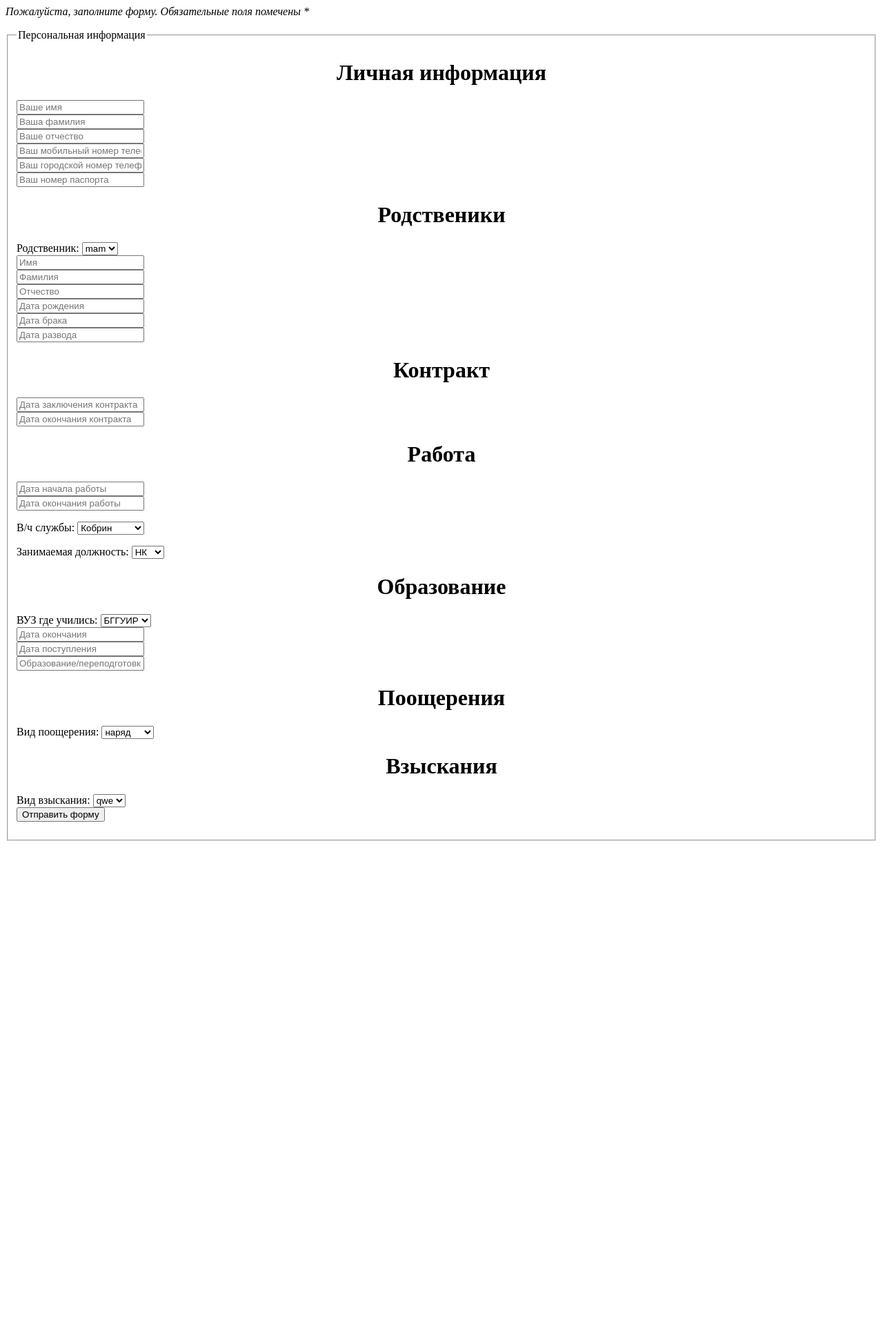
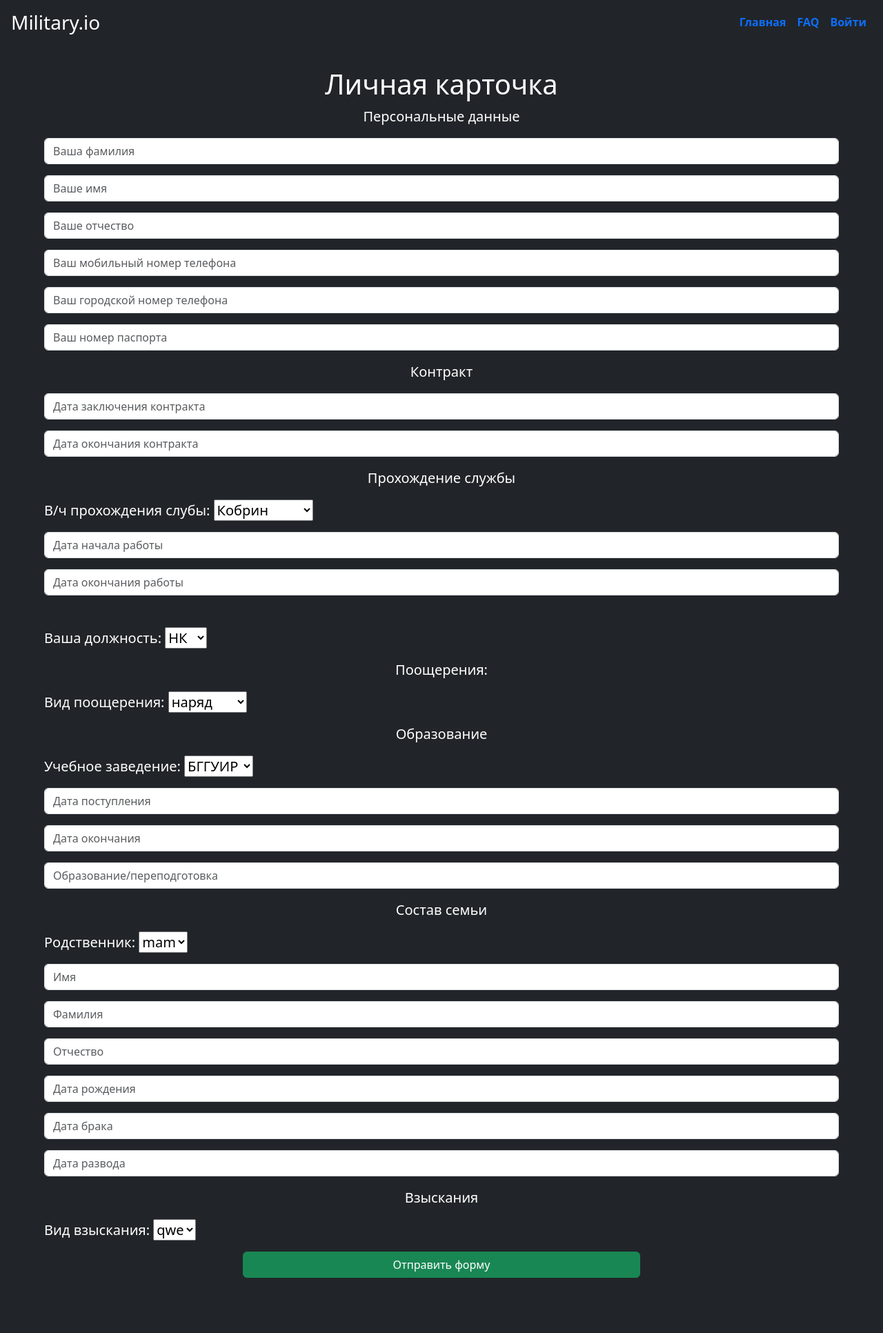
Before and after one commit to gadalka-valodzia/Django, a Django app: page /user/ in a window 1280 px wide. Shown: the whole page at 69% size. Before the commit the page ends 1219 px from the top, so only its background shows below. Run offline with Django 4.2, Linux system fonts and the light colour scheme; data comes from the database, SQL or seed files in the repository; both versions use the stored data as it was after the commit; some libraries are stand-ins or nearby versions.

Commit message:
Осталась проверка и доработка

```diff
--- a/djangoProject/urls.py
+++ b/djangoProject/urls.py
@@ -22,9 +22,9 @@ admin.site.index_title = 'Панель администрирования'
 urlpatterns = [
     path('admin/', admin.site.urls,name = 'admin'),
     path('user/',views.User_index,name='user'),
-    # path('', views.Main_index,name='home'),
-    # path('FAQ/', views.FAQ_index,name = 'about'),
-    # path('test/', views.Test_index,name = 'test'),
+    path('', views.Main_index,name='home'),
+    path('FAQ/', views.FAQ_index,name = 'about'),
+    path('test/', views.Test_index,name = 'test'),
 
 
 
--- a/templates/djangoProject/user.html
+++ b/templates/djangoProject/user.html
@@ -1,73 +1,169 @@
-<p><i>Пожалуйста, заполните форму. Обязательные поля помечены </i><em>*</em></p>
+{% load static %}
+<!DOCTYPE html>
+<html lang="ru" class="h-auto">
+<head>
+    <meta charset="utf-8">
+
+    <title>Military.io</title>
+    <link rel="canonical" href="https://getbootstrap.com/docs/5.3/examples/cover/">
+    <link rel="stylesheet" href="{% static 'css/bootstrap.min.css' %}">
+    <style>
+        .bd-placeholder-img {
+            font-size: 1.125rem;
+            text-anchor: middle;
+            -webkit-user-select: none;
+            -moz-user-select: none;
+            user-select: none;
+        }
+
+        @media (min-width: 768px) {
+            .bd-placeholder-img-lg {
+                font-size: 3.5rem;
+            }
+        }
+
+        .b-example-divider {
+            height: 3rem;
+            background-color: rgba(0, 0, 0, .1);
+            border: solid rgba(0, 0, 0, .15);
+            border-width: 1px 0;
+            box-shadow: inset 0 .5em 1.5em rgba(0, 0, 0, .1), inset 0 .125em .5em rgba(0, 0, 0, .15);
+        }
+
+        .b-example-vr {
+            flex-shrink: 0;
+            width: 1.5rem;
+            height: 100vh;
+        }
+
+        .bi {
+            vertical-align: -.125em;
+            fill: currentColor;
+        }
+
+        .nav-scroller {
+            position: relative;
+            z-index: 2;
+            height: 2.75rem;
+            overflow-y: hidden;
+        }
+
+        .nav-scroller .nav {
+            display: flex;
+            flex-wrap: nowrap;
+            padding-bottom: 1rem;
+            margin-top: -1px;
+            overflow-x: auto;
+            text-align: center;
+            white-space: nowrap;
+            -webkit-overflow-scrolling: touch;
+        }
+    </style>
+    <link href="{% static 'cover.css' %}" rel="stylesheet">
+</head>
+
+
+<body class="d-flex h-100 text-center text-bg-dark">
+<div class="cover-container d-flex w-100 h-100 p-3 mx-auto flex-column">
+    <header class="mb-auto">
+        <div>
+            <h3 class="float-md-start mb-0">Military.io</h3>
+            <nav class="nav nav-masthead justify-content-center float-md-end">
+                <a class="nav-link fw-bold py-1 px-2" aria-current="page" href="{% url 'home' %}">Главная</a>
+                <a class="nav-link fw-bold py-1 px-2" href="{% url 'about' %}">FAQ</a>
+                <a class="nav-link fw-bold py-1 px-2" href="{% url 'admin:index' %}">Войти</a>
+            </nav>
+        </div>
+    </header>
+
+    <main class="px-5 py-md-5">
+        <h1>Личная карточка</h1>
         <fieldset>
-    <legend>Персональная информация</legend>
-    <form method="POST"> {% csrf_token %} {# форма будет чтото отправлять на сервер #}
-        <h1 align="center">Личная информация</h1>
-        {{ form.name }}<br>
-        {{ form.surname }}<br>
-        {{ form.patronymic }}<br>
-        {{ form.self_phone_number }}<br>
-        {{ form.home_phone_number }}<br>
-        {{ form.passport_number }}<br>
+            <form method="POST"> {% csrf_token %}
+                <p class="lead">Персональные данные</p>
+                <p class="lead">{{ form.surname }}</p>
+                <p class="lead">{{ form.name }}</p>
+                <p class="lead">{{ form.patronymic }}</p>
+                <p class="lead">{{ form.self_phone_number }}</p>
+                <p class="lead">{{ form.home_phone_number }}</p>
+                <p class="lead">{{ form.passport_number }}</p>
+                <p class="lead" >Контракт</p>
+                <p class="lead">{{ form_contract.data_zukluchenie }}</p>
+                <p class="lead">{{ form_contract.data_okonchanie }}</p>
+                <p class="lead">Прохождение службы</p>
+                <p class="lead" align="left">В/ч прохождения слубы:
+                <select name="name_mecto">
+                {% for el in mesto %}
+                    <option value="{{el}}" > {{ el }}</option>
+                {% endfor %}
+                </select>
+                </p>
+                <p class="lead">{{ form_work.data_start_work }}</p>
+                <p class="lead"> {{ form_work.data_end_work }}<br></p>
+                <p class="lead" align="left">Ваша должность:
+                <select name="name_dolzhnost">
+                {% for el in dolzhnost %}
+                    <option value="{{el}}" > {{ el }}</option>
+                {% endfor %}
+                </select>
+                </p>
+                <p class="lead">Поощерения:</p>
+                <p class="lead" align="left">Вид поощерения:
+                <select name="name_promotion">
+                {% for el in promotion %}
+                <option value="{{el}}" > {{ el }}</option>
+                {% endfor %}
+                </select>
+                </p>
 
-        <h1 align="center">Родственики</h1>
-        <p>Родственник:
+                <p class="lead">Образование</p>
+                <p class="lead" align="left">Учебное заведение:
+                <select name="name_vuz">
+                {% for el in vid_zaved %}
+                    <option value="{{el}}" > {{ el }}</option>
+                {% endfor %}
+                </select>
+                </p>
+                <p class="lead">{{ form_obraz.date_postuplen }}</p>
+                <p class="lead">{{ form_obraz.date_okonch }}</p>
+                <p class="lead">{{ form_obraz.obrazovanie_perepodgotovka }}</p>
+
+                <p class="lead">Состав семьи</p>
+                <p class="lead" align="left">Родственник:
                 <select name="name_rodstvennik">
                 {% for el in rod %}
                     <option value="{{el}}" > {{ el }}</option>
                 {% endfor %}
-        </select><br>
-        {{form_rodstvennik.name_rod }}<br>
-        {{ form_rodstvennik.surname_rod}}<br>
-        {{ form_rodstvennik.patronomyc_rod}}<br>
-        {{ form_rodstvennik.date_born}}<br>
-        {{ form_rodstvennik.date_brak}}<br>
-        {{ form_rodstvennik.date_razvod}}<br>
-        <h1  align="center">Контракт</h1>
-        {{ form_contract.data_zukluchenie }}<br>
-        {{ form_contract.data_okonchanie }}<br>
-        <h1 align="center">Работа</h1>
-        {{ form_work.data_start_work }}<br>
-        {{ form_work.data_end_work }}<br>
-        <p>В/ч службы:
-        <select name="name_mecto">
-        {% for el in mesto %}
-            <option value="{{el}}" > {{ el }}</option>
-        {% endfor %}
-        </select><br>
-        <p>Занимаемая должность:
-        <select name="name_dolzhnost">
-        {% for el in dolzhnost %}
-            <option value="{{el}}" > {{ el }}</option>
-        {% endfor %}
-        </select><br>
-        <h1 align="center">Образование</h1>
-        <p>ВУЗ где учились:
-        <select name="name_vuz">
-        {% for el in vid_zaved %}
-            <option value="{{el}}" > {{ el }}</option>
-        {% endfor %}
-        </select><br>
-        {{ form_obraz.date_okonch }}<br>
-        {{ form_obraz.date_postuplen}}<br>
-        {{ form_obraz.obrazovanie_perepodgotovka }}<br>
-        <h1 align="center">Поощерения</h1>
-        <p>Вид поощерения:
-        <select name="name_promotion">
-        {% for el in promotion %}
-            <option value="{{el}}" > {{ el }}</option>
-        {% endfor %}
-        </select><br>
-        <h1 align="center">Взыскания</h1>
-        <p>Вид взыскания:
+                </select>
+                </p>
+                <p class="lead">{{ form_rodstvennik.name_rod }}</p>
+                <p class="lead">{{ form_rodstvennik.surname_rod }}</p>
+                <p class="lead">{{ form_rodstvennik.patronomyc_rod }}</p>
+                <p class="lead">{{ form_rodstvennik.date_born }}</p>
+                <p class="lead">{{ form_rodstvennik.date_brak }}</p>
+                <p class="lead">{{ form_rodstvennik.date_razvod }}</p>
+
+                <p class="lead">Взыскания</p>
+                <p class="lead" align="left">Вид взыскания:
                 <select name="name_vziskanie">
                 {% for el in vzisk %}
                     <option value="{{el}}" > {{ el }}</option>
                 {% endfor %}
-        </select><br>
+                </select>
+                </p>
+                <span>{{ error }}</span>
+                <button class="btn btn-success w-50 " type="submit">Отправить форму</button>
+                <p class="lead"></p>
+
+            </form>
+        </fieldset>
+        {% comment %} <p class="lead">
+            <a href="{% url 'user' %}" class="btn btn-lg btn-light fw-bold border-white bg-white">Заполнить</a>
+        </p>{% endcomment %}
+    </main>
 
 
-        <span>{{ error }}</span>
-        <button class="btn btn-success " type="submit">Отправить форму</button>
-    </form>
-</fieldset>
+</div>
+
+</body>
+</html>
--- a/user/views.py
+++ b/user/views.py
@@ -112,3 +112,10 @@ def User_index(request):  # request ДОЛЖЕН БЫТЬ POST!
     data = dict(form=form, form_contract=form_contract, form_work=form_work,form_obraz = form_zavedenie,vzisk=vid_vzisk,
             form_work_name=form_work_name, mesto=mesto,dolzhnost=dolzhnocti_list,vid_zaved = vid_zav,form_rodstvennik= form_rodstvenniki,promotion=promotion_list,rod=vid_rod, error=error)
     return render(request, 'djangoProject/user.html', data)
+
+def FAQ_index(request):
+    return render(request,"djangoProject/faq.html")
+def Main_index(request):
+    return render(request, "djangoProject/base.html")
+def Test_index(request):
+    return render(request,"djangoProject/index.html")
```
Also changed, not shown: db.sqlite3. Lines whose indentation alone changed are shown as unchanged.
